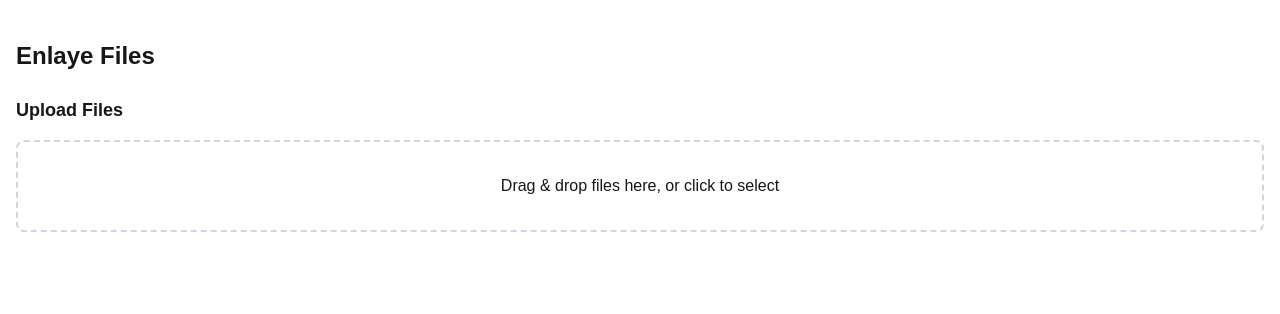
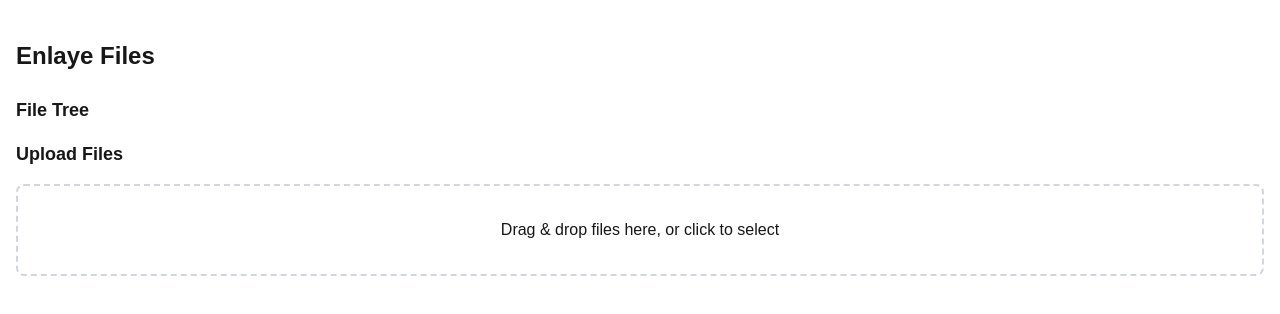
Before and after one commit to gmulier/enlaye-software-engineer-coding-challenge, a Next.js app: page / in a window 1280 px wide. Shown: the top 314 px of the page. Built offline with nearby package versions, Linux system fonts and the light colour scheme.

Commit message:
Show file tree

```diff
--- /dev/null
+++ b/src/app/FileTree.tsx
@@ -0,0 +1,21 @@
+export { FileTree };
+
+type TreeNode = { name: string; children?: TreeNode[] };
+
+const USER_ID = 1;
+
+const FileTree = () => {
+  const paths: string[] = [];
+  const nodes: TreeNode[] = [];
+
+  return (
+    <div className="mb-4">
+      <h3 className="text-lg font-bold mb-2">File Tree</h3>
+      <FileNodes nodes={nodes} />
+    </div>
+  );
+};
+
+const FileNodes = ({ nodes }: { nodes: TreeNode[] }) => {
+  return nodes.map((node) => <p key={node.name}>{node.name}</p>);
+};
--- a/src/app/page.tsx
+++ b/src/app/page.tsx
@@ -1,9 +1,11 @@
+import { FileTree } from "./FileTree";
 import { UploadFiles } from "./UploadFiles";
 
 export default function Home() {
   return (
     <div className="container mx-auto px-4 py-10">
       <h1 className="text-2xl font-bold mb-6">Enlaye Files</h1>
+      <FileTree />
       <UploadFiles />
     </div>
   );
```
